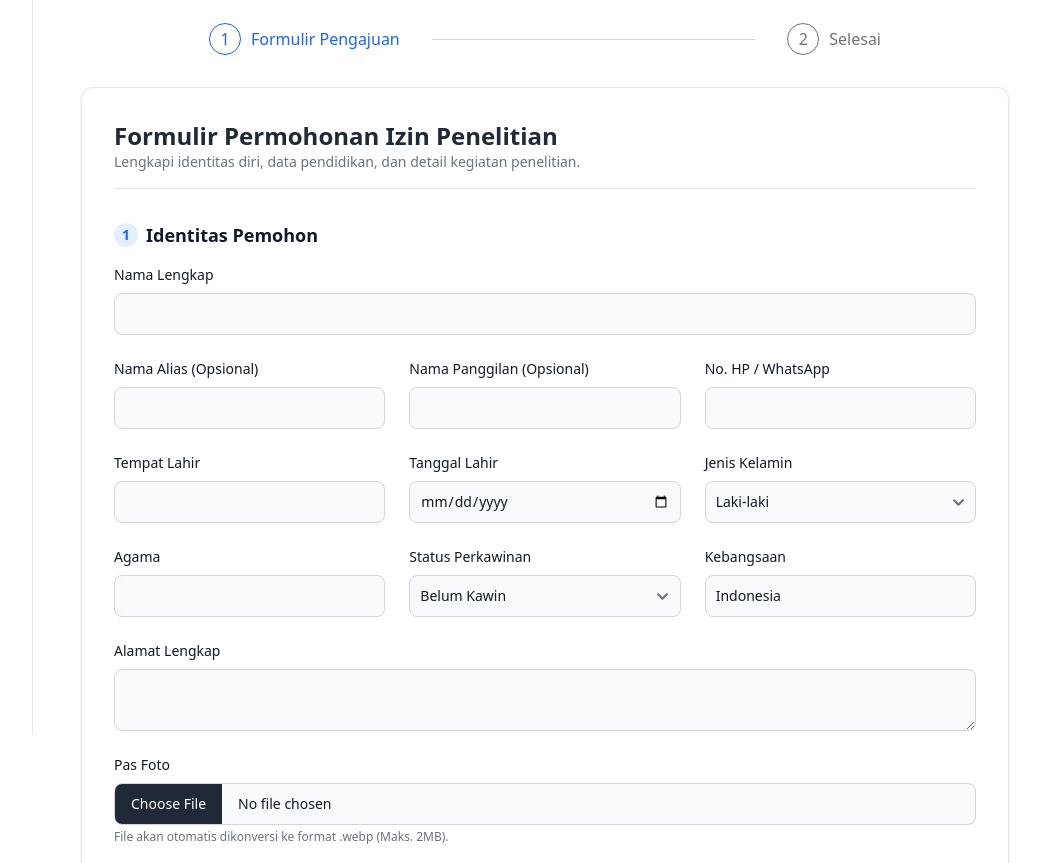
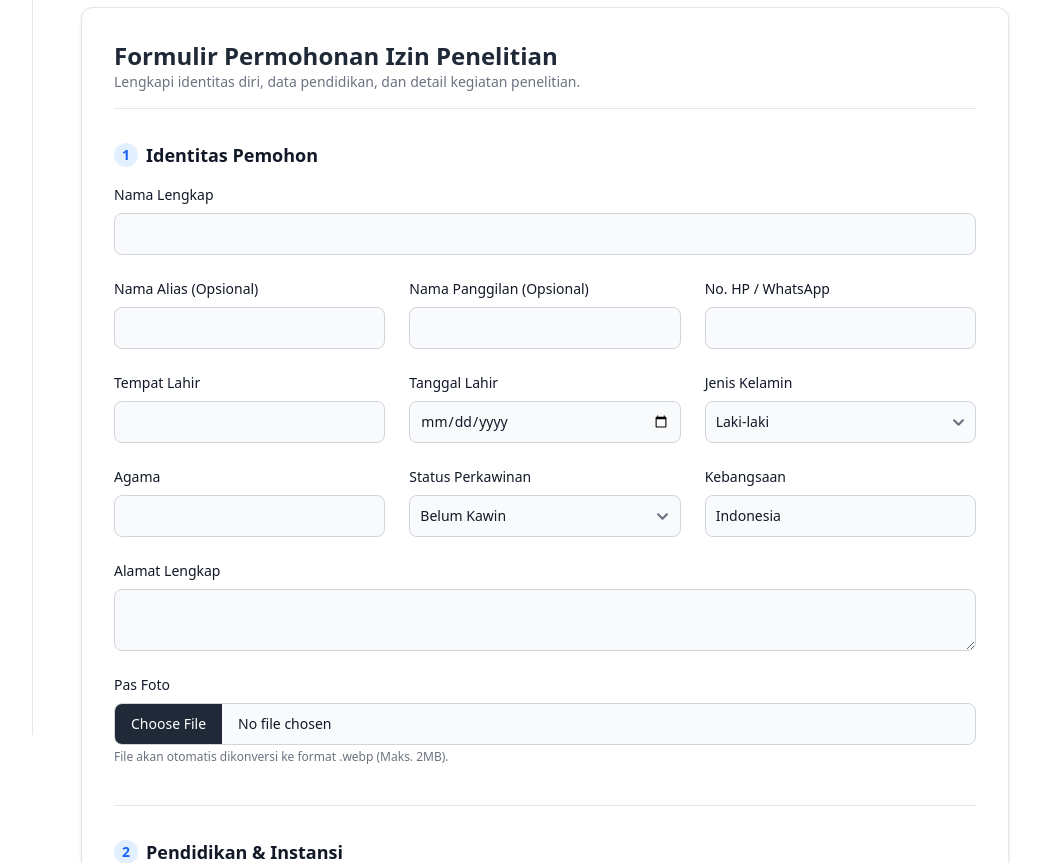
Before and after one commit to MaRVi401/kesbangpol-izin-penelitian, a Laravel app: page /services in a window 1280 px wide. Shown: the part 65-928 px from the top of the page, without its empty margins (223-1263 px from the left). Run offline with Laravel 12, Linux system fonts and the light colour scheme; the visitor is signed in with stand-in values (Sample User, id 1); style sheets or scripts are compiled from the project's sources; parts of the project's set-up code (start-up, migrations or seed data) failed here and were passed over; some libraries are stand-ins or nearby versions.

Commit message:
PATCH 1 DASHBOARD MAHASISWA SELESAI

```diff
--- a/app/Http/Controllers/Mahasiswa/ServiceController.php
+++ b/app/Http/Controllers/Mahasiswa/ServiceController.php
@@ -22,13 +22,13 @@ class ServiceController extends Controller
 {
     public function index()
     {
-        // Akan menampilkan form Izin Penelitian
+
         return view('pages.mahasiswa.surat-izin-penelitian.index');
     }
 
     public function store(Request $request)
     {
-        // 1. Validasi Input berdasarkan skema database
+
         $validatedData = $request->validate([
             // Identitas Pribadi
             'nama'                  => 'required|string|max:255',
@@ -40,19 +40,19 @@ class ServiceController extends Controller
             'agama'                 => 'required|string|max:255',
             'kebangsaan'            => 'nullable|string|max:255',
             'status_perkawinan'     => 'required|in:Kawin,Belum Kawin',
-            'no_hp'                 => 'required|string|max:20',
+            'no_hp'                 => 'required|digits_between:10,15',
             'alamat_lengkap'        => 'required|string',
 
             // Pas Foto Baru
             'pas_foto'              => 'required|image|mimes:jpeg,png,jpg|max:2048',
 
             // Dokumen & Pekerjaan/Pendidikan
-            'nomor_mahasiswa'       => 'nullable|string|max:50',
-            'nomor_pegawai'         => 'nullable|string|max:50',
+            'nomor_mahasiswa'       => 'nullable|alpha_num|max:50',
+            'nomor_pegawai'         => 'nullable|digits:18',
             'pekerjaan'             => 'nullable|string|max:255',
             'pekerjaan_pendidikan'  => 'required|string|max:255',
             'institusi_pendidikan'  => 'required|string|max:255',
-            'semester'              => 'nullable|string|max:50',
+            'semester'              => 'nullable|integer|min:1|max:14',
             'alamat_institusi'      => 'nullable|string',
             'alamat_kantor'         => 'nullable|string',
 
@@ -68,14 +68,30 @@ class ServiceController extends Controller
             'banyak_peserta'        => 'required|integer|min:1',
 
             // Ciri Fisik (Opsional)
-            'tinggi_badan'          => 'nullable|integer',
+            'tinggi_badan'          => 'nullable|integer|min:50|max:250',
             'bentuk_badan'          => 'nullable|string|max:255',
             'warna_kulit'           => 'nullable|string|max:255',
             'bentuk_rambut'         => 'nullable|string|max:255',
             'bentuk_hidung'         => 'nullable|string|max:255',
             'ciri_khusus'           => 'nullable|string|max:255',
             'hobi'                  => 'nullable|string|max:255',
+        ], [
+            // --- KUSTOMISASI PESAN ERROR ---
+            'no_hp.digits_between'  => 'Kolom No. HP/WhatsApp harus antara 10 hingga 15 digit.',
+            'pas_foto.image'        => 'File pas foto harus berupa gambar.',
+            'pas_foto.max'          => 'Ukuran pas foto tidak boleh lebih dari 2MB.',
+            'nomor_mahasiswa.alpha_num' => 'Nomor Mahasiswa (NIM) hanya boleh berisi huruf dan angka.',
+            'nomor_pegawai.digits'  => 'Nomor Pegawai (NIP) harus tepat 18 digit.',
+            'semester.integer'      => 'Semester harus berupa angka bulat.',
+            'semester.min'          => 'Semester tidak boleh kurang dari 1.',
+            'semester.max'          => 'Semester tidak boleh lebih dari 14.',
+            'tanggal_selesai.after_or_equal' => 'Tanggal Selesai harus sama atau setelah Tanggal Mulai.',
+            'banyak_peserta.min'    => 'Banyak peserta minimal 1 orang.',
+            'tinggi_badan.min'      => 'Tinggi badan minimal 50 cm.',
+            'tinggi_badan.max'      => 'Tinggi badan maksimal 250 cm.',
+            'required'              => 'Kolom :attribute wajib diisi.'
         ]);
+
 
         DB::beginTransaction();
         try {
--- a/app/Http/Controllers/Mahasiswa/ServiceHistoryTicketController.php
+++ b/app/Http/Controllers/Mahasiswa/ServiceHistoryTicketController.php
@@ -9,13 +9,11 @@ use Illuminate\Support\Facades\Auth;
 
 class ServiceHistoryTicketController extends Controller
 {
-
     public function index(Request $request)
     {
 
         $query = Tiket::with('layanan')
-            ->where('users_id', Auth::id())
-            ->where('status', 'selesai');
+            ->where('users_id', Auth::id());
 
         if ($request->filled('search')) {
             $search = $request->search;
--- a/database/seeders/DatabaseSeeder.php
+++ b/database/seeders/DatabaseSeeder.php
@@ -21,7 +21,7 @@ class DatabaseSeeder extends Seeder
             ServiceSeeder::class,
             //LayananSeeder::class,
             //TiketSeeder::class,
-            DashboardKabidSeeder::class
+            //DashboardKabidSeeder::class
         ]);
     }
 }
--- a/resources/js/service-controller.js
+++ b/resources/js/service-controller.js
@@ -1,9 +1,5 @@
-const SubdomainFormHandler = () => {
-    const form = document.getElementById('form-subdomain');
-    const step1 = document.getElementById('step-1');
-    const step2 = document.getElementById('step-2');
-    const indicatorStep1 = document.getElementById('indicator-step-1');
-    const indicatorStep2 = document.getElementById('indicator-step-2');
+const IzinPenelitianFormHandler = () => {
+    const form = document.getElementById('form-penelitian');
 
     if (!form) return;
 
@@ -38,40 +34,48 @@ const SubdomainFormHandler = () => {
             const result = await response.json();
 
             if (response.ok) {
-                step1.classList.add('opacity-0');
+                // ... (Kode sukses biarkan seperti sebelumnya) ...
+                Swal.fire({
+                    icon: 'success',
+                    title: 'Berhasil!',
+                    text: `Permohonan Izin Penelitian dengan nomor tiket ${result.no_tiket || ''} berhasil diajukan.`,
+                    confirmButtonText: 'Ke Riwayat Tiket',
+                    confirmButtonColor: '#3085d6',
+                    allowOutsideClick: false
+                }).then((sweetResult) => {
+                    if (sweetResult.isConfirmed) {
+                        window.location.href = '/history';
+                    }
+                });
+            } else {
+                // --- PERUBAHAN DI SINI: Menyusun Error Menjadi List HTML ---
+                let errorHtml = '';
 
-                // Menangkap nomor tiket dari controller dan menampilkannya di UI
-                const nomorTiketElement = document.getElementById('nomor-tiket');
-                if (nomorTiketElement && result.no_tiket) {
-                    nomorTiketElement.textContent = result.no_tiket;
+                if (result.errors) {
+                    errorHtml = '<div style="text-align: left;"><ul class="pl-5 text-sm list-disc text-gray-700">';
+                    Object.values(result.errors).forEach(err => {
+                        // Ambil pesan error pertama dari setiap kolom yang bermasalah
+                        errorHtml += `<li class="mb-1">${err[0]}</li>`;
+                    });
+                    errorHtml += '</ul></div>';
+                } else {
+                    errorHtml = `<p>${result.message || 'Terjadi kesalahan, mohon periksa kembali form Anda.'}</p>`;
                 }
 
-                setTimeout(() => {
-                    step1.classList.add('hidden');
-                    step2.classList.remove('hidden');
-                    step2.classList.add('opacity-100');
-
-                    updateStepperUI(indicatorStep1, indicatorStep2);
-                    window.scrollTo({ top: 0, behavior: 'smooth' });
-
-
-                }, 300);
-            } else {
-                // Menggunakan SweetAlert untuk pesan error validasi/server
                 Swal.fire({
-                    icon: 'error',
-                    title: 'Validasi Gagal',
-                    text: result.message || 'Terjadi kesalahan, mohon periksa kembali form Anda.',
-                    confirmButtonColor: '#3085d6',
+                    icon: 'warning',
+                    title: 'Periksa Kembali Form Anda',
+                    html: errorHtml, // Menggunakan property 'html', bukan 'text'
+                    confirmButtonColor: '#d33',
+                    confirmButtonText: 'Perbaiki Data'
                 });
             }
         } catch (error) {
             console.error('Error:', error);
-            // Menggunakan SweetAlert untuk pesan error jaringan/sistem
             Swal.fire({
                 icon: 'error',
                 title: 'Sistem Error',
-                text: 'Gagal mengirim data. Pastikan server berjalan dengan baik.',
+                text: 'Gagal mengirim data. Pastikan jaringan stabil atau hubungi administrator.',
                 confirmButtonColor: '#d33',
             });
         } finally {
@@ -81,16 +85,4 @@ const SubdomainFormHandler = () => {
     });
 };
 
-function updateStepperUI(step1, step2) {
-    step1.classList.remove('text-blue-600', 'dark:text-blue-500');
-    step1.classList.add('text-gray-500', 'dark:text-gray-400');
-    step1.querySelector('span').classList.replace('border-blue-600', 'border-gray-500');
-
-    step2.classList.remove('text-gray-500', 'dark:text-gray-400');
-    step2.classList.add('text-blue-600', 'dark:text-blue-500');
-    step2.querySelector('span').classList.replace('border-gray-500', 'border-blue-600');
-}
-
-
-
-document.addEventListener('DOMContentLoaded', SubdomainFormHandler);
+document.addEventListener('DOMContentLoaded', IzinPenelitianFormHandler);
--- a/resources/json/menu.json
+++ b/resources/json/menu.json
@@ -34,7 +34,7 @@
                     "route": "dashboard"
                 },
                 {
-                    "name": "Layanan Digital",
+                    "name": "Form Pengajuan",
                     "icon": "ti ti-file-download",
                     "route": "services.index"
                 },
--- a/resources/views/pages/mahasiswa/dashboard.blade.php
+++ b/resources/views/pages/mahasiswa/dashboard.blade.php
@@ -55,7 +55,7 @@
                 </div>
                 <h5 class="text-3xl font-bold text-gray-900 dark:text-white">{{ $totalDiajukan }}</h5>
                 <div class="mt-4">
-                    <a href="{{ route('submission.index') }}" class="text-xs font-bold text-blue-600 hover:underline dark:text-blue-400 inline-flex items-center">
+                    <a href="#" class="text-xs font-bold text-blue-600 hover:underline dark:text-blue-400 inline-flex items-center">
                         Cek Status Pengajuan
                         <svg class="w-3 h-3 ms-1" fill="none" stroke="currentColor" viewBox="0 0 24 24"><path d="M9 5l7 7-7 7" /></svg>
                     </a>
@@ -124,7 +124,7 @@
                             @forelse($recentTickets as $rt)
                                 <tr class="hover:bg-gray-50 dark:hover:bg-gray-700/40 transition-all duration-200">
                                     <td class="px-6 py-4">
-                                        <a href="{{ route('submission.show', $rt->uuid) }}" class="font-mono font-bold text-blue-600 hover:underline dark:text-blue-400">
+                                        <a href="#" class="font-mono font-bold text-blue-600 hover:underline dark:text-blue-400">
                                             {{ $rt->no_tiket }}
                                         </a>
                                     </td>
@@ -170,7 +170,7 @@
                     <a href="/services" class="text-xs font-bold text-blue-600 hover:underline dark:text-blue-400">
                         + Buat Pengajuan Baru
                     </a>
-                    <a href="{{ route('submission.index') }}" class="flex items-center justify-center text-xs font-bold text-gray-500 hover:text-blue-600 dark:text-gray-400 dark:hover:text-blue-400 transition-colors">
+                    <a href="#" class="flex items-center justify-center text-xs font-bold text-gray-500 hover:text-blue-600 dark:text-gray-400 dark:hover:text-blue-400 transition-colors">
                         LIHAT SEMUA
                         <svg class="w-4 h-4 ms-1" fill="none" stroke="currentColor" viewBox="0 0 24 24">
                             <path stroke-linecap="round" stroke-linejoin="round" stroke-width="2" d="M17 8l4 4m0 0l-4 4m4-4H3" />
--- a/resources/views/pages/mahasiswa/surat-izin-penelitian/index.blade.php
+++ b/resources/views/pages/mahasiswa/surat-izin-penelitian/index.blade.php
@@ -4,20 +4,6 @@
 
 @section('content')
 <div class="max-w-7xl mx-auto px-4 sm:px-6 md:px-8">
-    <div class="mb-8 mt-4">
-        <ol class="items-center w-full max-w-2xl mx-auto flex space-x-8 justify-center">
-            <li id="indicator-step-1" class="flex items-center space-x-2.5 text-blue-600 dark:text-blue-500">
-                <span class="flex items-center justify-center w-8 h-8 border border-blue-600 rounded-full shrink-0 dark:border-blue-500">1</span>
-                <span><h3 class="font-medium leading-tight">Formulir Pengajuan</h3></span>
-            </li>
-            <li class="flex-1 h-px bg-gray-300 dark:bg-gray-600"></li>
-            <li id="indicator-step-2" class="flex items-center space-x-2.5 text-gray-500 dark:text-gray-400">
-                <span class="flex items-center justify-center w-8 h-8 border border-gray-500 rounded-full shrink-0 dark:border-gray-400">2</span>
-                <span><h3 class="font-medium leading-tight">Selesai</h3></span>
-            </li>
-        </ol>
-    </div>
-
     <div id="step-1" class="step-content transition-opacity duration-300">
         <form id="form-penelitian" action="{{ route('services.store') }}" method="POST" enctype="multipart/form-data">
             @csrf
@@ -47,7 +33,7 @@
                         </div>
                         <div>
                             <label class="block mb-2 text-sm font-medium text-gray-900 dark:text-white">No. HP / WhatsApp</label>
-                            <input type="text" name="no_hp" class="bg-gray-50 border border-gray-300 text-gray-900 text-sm rounded-lg focus:ring-blue-500 focus:border-blue-500 block w-full p-2.5 dark:bg-gray-700 dark:border-gray-600 dark:text-white" required>
+                            <input type="text" inputmode="numeric" pattern="[0-9]*" minlength="10" maxlength="15" name="no_hp" class="bg-gray-50 border border-gray-300 text-gray-900 text-sm rounded-lg focus:ring-blue-500 focus:border-blue-500 block w-full p-2.5 dark:bg-gray-700 dark:border-gray-600 dark:text-white" oninput="this.value = this.value.replace(/[^0-9]/g, '')" required>
                         </div>
 
                         <div>
@@ -113,15 +99,15 @@
                         </div>
                         <div>
                             <label class="block mb-2 text-sm font-medium text-gray-900 dark:text-white">Semester (Opsional)</label>
-                            <input type="text" name="semester" class="bg-gray-50 border border-gray-300 text-gray-900 text-sm rounded-lg focus:ring-blue-500 focus:border-blue-500 block w-full p-2.5 dark:bg-gray-700 dark:border-gray-600 dark:text-white">
+                            <input type="text" inputmode="numeric" pattern="[0-9]*" maxlength="2" name="semester" class="bg-gray-50 border border-gray-300 text-gray-900 text-sm rounded-lg focus:ring-blue-500 focus:border-blue-500 block w-full p-2.5 dark:bg-gray-700 dark:border-gray-600 dark:text-white" oninput="this.value = this.value.replace(/[^0-9]/g, '')">
                         </div>
                         <div>
                             <label class="block mb-2 text-sm font-medium text-gray-900 dark:text-white">Nomor Mahasiswa (NIM)</label>
-                            <input type="text" name="nomor_mahasiswa" class="bg-gray-50 border border-gray-300 text-gray-900 text-sm rounded-lg focus:ring-blue-500 focus:border-blue-500 block w-full p-2.5 dark:bg-gray-700 dark:border-gray-600 dark:text-white">
+                            <input type="text" inputmode="numeric" pattern="[0-9]*" name="nomor_mahasiswa" class="bg-gray-50 border border-gray-300 text-gray-900 text-sm rounded-lg focus:ring-blue-500 focus:border-blue-500 block w-full p-2.5 dark:bg-gray-700 dark:border-gray-600 dark:text-white" oninput="this.value = this.value.replace(/[^0-9]/g, '')">
                         </div>
                         <div>
                             <label class="block mb-2 text-sm font-medium text-gray-900 dark:text-white">Nomor Pegawai (Opsional)</label>
-                            <input type="text" name="nomor_pegawai" class="bg-gray-50 border border-gray-300 text-gray-900 text-sm rounded-lg focus:ring-blue-500 focus:border-blue-500 block w-full p-2.5 dark:bg-gray-700 dark:border-gray-600 dark:text-white">
+                            <input type="text" inputmode="numeric" pattern="[0-9]*" minlength="18" maxlength="18" name="nomor_pegawai" class="bg-gray-50 border border-gray-300 text-gray-900 text-sm rounded-lg focus:ring-blue-500 focus:border-blue-500 block w-full p-2.5 dark:bg-gray-700 dark:border-gray-600 dark:text-white" oninput="this.value = this.value.replace(/[^0-9]/g, '')">
                         </div>
                         <div class="md:col-span-2">
                             <label class="block mb-2 text-sm font-medium text-gray-900 dark:text-white">Alamat Institusi Kampus</label>
@@ -172,7 +158,7 @@
                         </div>
                         <div>
                             <label class="block mb-2 text-sm font-medium text-gray-900 dark:text-white">Banyak Peserta/Anggota Tim</label>
-                            <input type="number" name="banyak_peserta" min="1" class="bg-gray-50 border border-gray-300 text-gray-900 text-sm rounded-lg focus:ring-blue-500 focus:border-blue-500 block w-full p-2.5 dark:bg-gray-700 dark:border-gray-600 dark:text-white" required>
+                            <input type="text" inputmode="numeric" pattern="[0-9]*" name="banyak_peserta" class="bg-gray-50 border border-gray-300 text-gray-900 text-sm rounded-lg focus:ring-blue-500 focus:border-blue-500 block w-full p-2.5 dark:bg-gray-700 dark:border-gray-600 dark:text-white" oninput="this.value = this.value.replace(/[^0-9]/g, '')" required>
                         </div>
                     </div>
                 </div>
@@ -187,7 +173,7 @@
                     <div class="grid gap-6 md:grid-cols-4">
                         <div>
                             <label class="block mb-2 text-sm font-medium text-gray-900 dark:text-white">Tinggi Badan (cm)</label>
-                            <input type="number" name="tinggi_badan" class="bg-gray-50 border border-gray-300 text-gray-900 text-sm rounded-lg focus:ring-blue-500 focus:border-blue-500 block w-full p-2.5 dark:bg-gray-700 dark:border-gray-600 dark:text-white">
+                            <input type="text" inputmode="numeric" pattern="[0-9]*" maxlength="3" name="tinggi_badan" class="bg-gray-50 border border-gray-300 text-gray-900 text-sm rounded-lg focus:ring-blue-500 focus:border-blue-500 block w-full p-2.5 dark:bg-gray-700 dark:border-gray-600 dark:text-white" oninput="this.value = this.value.replace(/[^0-9]/g, '')">
                         </div>
                         <div>
                             <label class="block mb-2 text-sm font-medium text-gray-900 dark:text-white">Bentuk Badan</label>
@@ -223,24 +209,6 @@
             </div>
         </form>
     </div>
-
-    <div id="step-2" class="step-content hidden transition-opacity duration-300">
-        <div class="text-center py-10 bg-white dark:bg-gray-800 rounded-xl border border-gray-200 dark:border-gray-700 max-w-2xl mx-auto mt-8 shadow-sm">
-            <div class="bg-gray-50 dark:bg-gray-700 rounded-lg p-4 inline-block mb-6 border border-gray-200 dark:border-gray-600">
-                <span class="text-sm text-gray-500 dark:text-gray-400 block mb-1">Nomor Tiket Anda</span>
-                <span class="text-xl font-mono font-bold text-blue-600 dark:text-blue-400" id="nomor-tiket">#Memproses...</span>
-            </div>
-            <div class="w-16 h-16 bg-green-100 rounded-full flex items-center justify-center mx-auto mb-4">
-                <svg class="w-8 h-8 text-green-500" fill="none" stroke="currentColor" viewBox="0 0 24 24"><path stroke-linecap="round" stroke-linejoin="round" stroke-width="2" d="M5 13l4 4L19 7"></path></svg>
-            </div>
-            <h2 class="text-xl font-bold mb-2 text-gray-900 dark:text-white">Permohonan Berhasil Diajukan!</h2>
-            <p class="text-gray-600 dark:text-gray-400 mb-6">Data permohonan izin penelitian telah masuk ke sistem kami.</p>
-            <div class="flex justify-center space-x-4">
-                <a href="{{ route('history.index') }}" class="px-6 py-2.5 bg-white border border-gray-300 text-gray-700 rounded-lg hover:bg-gray-50 transition dark:bg-gray-800 dark:border-gray-600 dark:text-gray-300 dark:hover:bg-gray-700">Cek Status Tiket</a>
-                <a href="{{ route('dashboard') }}" class="px-6 py-2.5 bg-blue-600 text-white rounded-lg hover:bg-blue-700 transition">Kembali ke Dashboard</a>
-            </div>
-        </div>
-    </div>
 </div>
 
 @push('scripts')
--- a/routes/web.php
+++ b/routes/web.php
@@ -168,11 +168,11 @@ Route::middleware('auth')->group(function () {
         // Route::post('/submission/{uuid}/upload', [SubmissionController::class, 'uploadDocument'])->name('submission.upload');
         // Route::resource('submission', SubmissionController::class);
 
-        // //Rute History Tiket
-        // Route::resource('history', ServiceHistoryTicketController::class);
+        //Rute History Tiket
+        Route::resource('history', ServiceHistoryTicketController::class);
 
-        //Rute Scanner Image
-        Route::view('/ai-scanner', 'pages.mahasiswa.layanan.test-scanner')->name('test.scanner');
+        // //Rute Scanner Image
+        // Route::view('/ai-scanner', 'pages.mahasiswa.layanan.test-scanner')->name('test.scanner');
     });
 
     /*
```
Also changed, not shown: database/seeders/UserSeeder.php (+6 -6 lines), resources/views/pages/mahasiswa/history_ticket/index.blade.php (+21 -5 lines), resources/views/welcome.blade.php (+4 -4 lines), database/migrations/2026_02_09_004346_full_scheme_migration.php.
